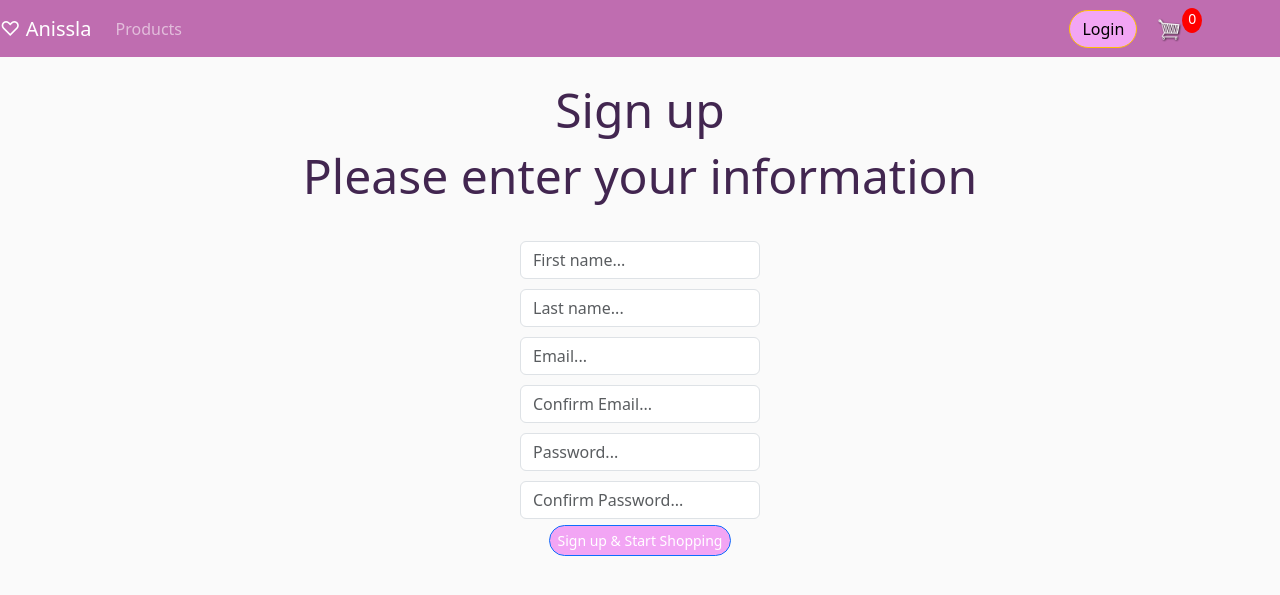
After one commit to AnPham27/Anissla, a Django app: page /login/ in a window 1280 px wide. The commit adds this page. Shown: the top 595 px of the page. Run offline with Django 4.2, Linux system fonts and the light colour scheme.

Commit message:
added login page

```diff
--- /dev/null
+++ b/store/templates/store/login.html
@@ -0,0 +1,55 @@
+{% extends 'store/main.html' %}
+{% load static %}
+{% block content %}
+<div class="jumbotron text-center">
+    <h1 class="display-5"><strong>Sign up</strong></h1>
+    <h1 class="display-5">Please enter your information</h1>
+    <div id="user-info">
+        <br>
+        <div class="form-field">
+            <input required class="form-control" type="text" name="fname" placeholder="First name...">
+        </div>
+        <br>
+        <div class="form-field">
+            <input required class="form-control" type="text" name="lname" placeholder="Last name...">
+        </div>
+        <br>
+        <div class="form-field">
+            <input required class="form-control" type="email" name="email" placeholder="Email...">
+        </div>
+        <br>
+        <div class="form-field">
+            <input required class="form-control" type="email" name="email" placeholder="Confirm Email...">
+        </div>
+        <br>
+        <div class="form-field">
+            <input required class="form-control" type="password" name="password" placeholder="Password...">
+        </div>
+        <br>
+        <div class="form-field">
+            <input required class="form-control" type="password" name="password" placeholder="Confirm Password...">
+        </div>
+
+    </div>
+    <p class="lead">
+      <a class="btn btn-primary btn-sm" href="{% url 'products' %}" role="button">Sign up & Start Shopping</a>
+    </p>
+  </div>
+
+
+<script type="text/javascript">
+	console.log('User Info:', userFormData)
+    var userFormData = {
+                'name':null,
+                'email':null,
+            }
+
+    userFormData.name = form.name.value
+    userFormData.email = form.email.value
+    user != 'AnonymousUser'
+    if (user != 'AnonymousUser'){
+ 	    document.getElementById('user-info').innerHTML = ''
+    }
+
+</script>
+{% endblock content %}
--- a/store/templates/store/main.html
+++ b/store/templates/store/main.html
@@ -78,7 +78,7 @@
                 </li>
             </ul>
             <div class="form-inline my-2 my-lg-0">
-                 <a href="#"class="btn btn-warning">Login</a>
+                 <a href="{% url 'login' %}"class="btn btn-warning">Login</a>
 
                  <a href="{% url 'cart' %}">
                     <img  id="cart-icon" src="{% static 'images/cart.png' %}">
--- a/store/urls.py
+++ b/store/urls.py
@@ -11,7 +11,9 @@ urlpatterns = [
     path('update_item/', views.updateItem, name="update_item"),
     path('process_order/', views.processOrder, name="process_order"),
     path('confirmation/', views.confirmation, name="confirmation"),
-    path('support/', views.support, name="support")
+    path('support/', views.support, name="support"),
+    path('login/', views.login, name="login"),
+
 ]
 
 urlpatterns += static(settings.MEDIA_URL, document_root=settings.MEDIA_ROOT)
```
Also changed, not shown: db.sqlite3.
